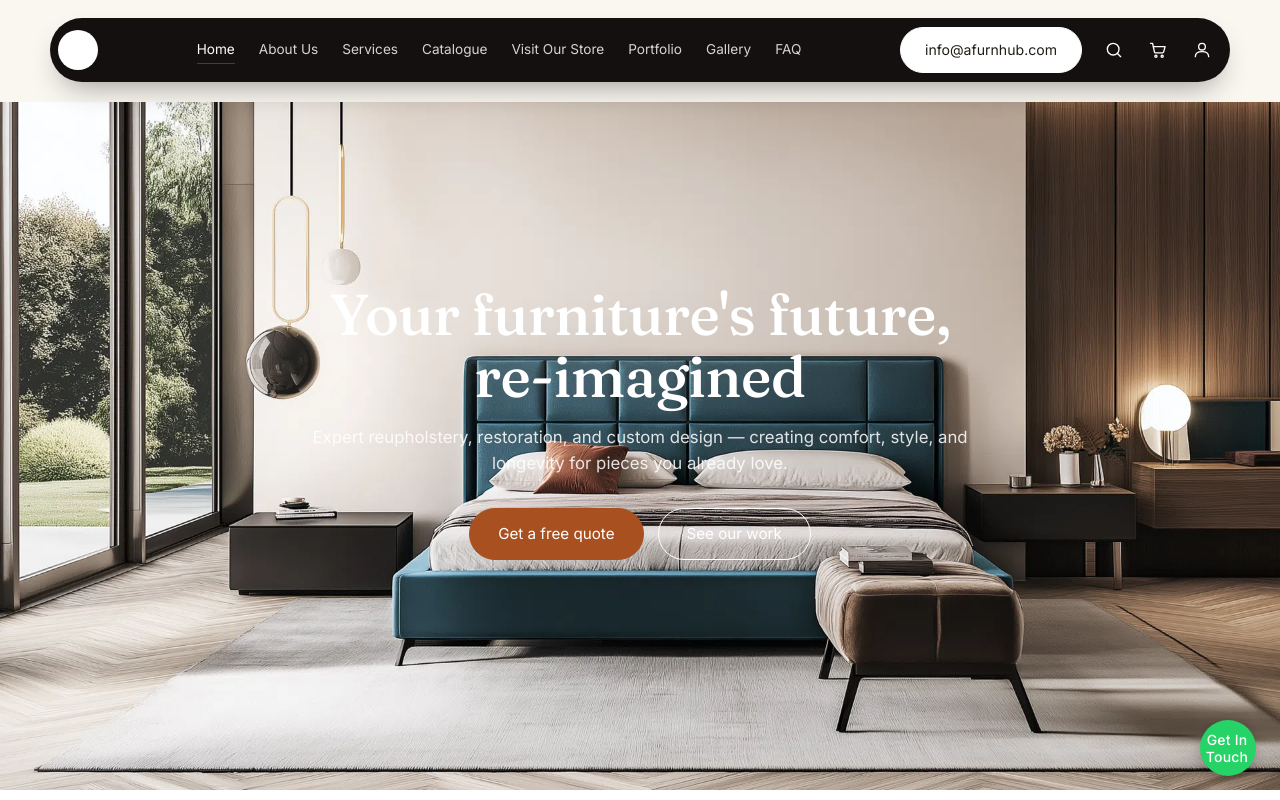
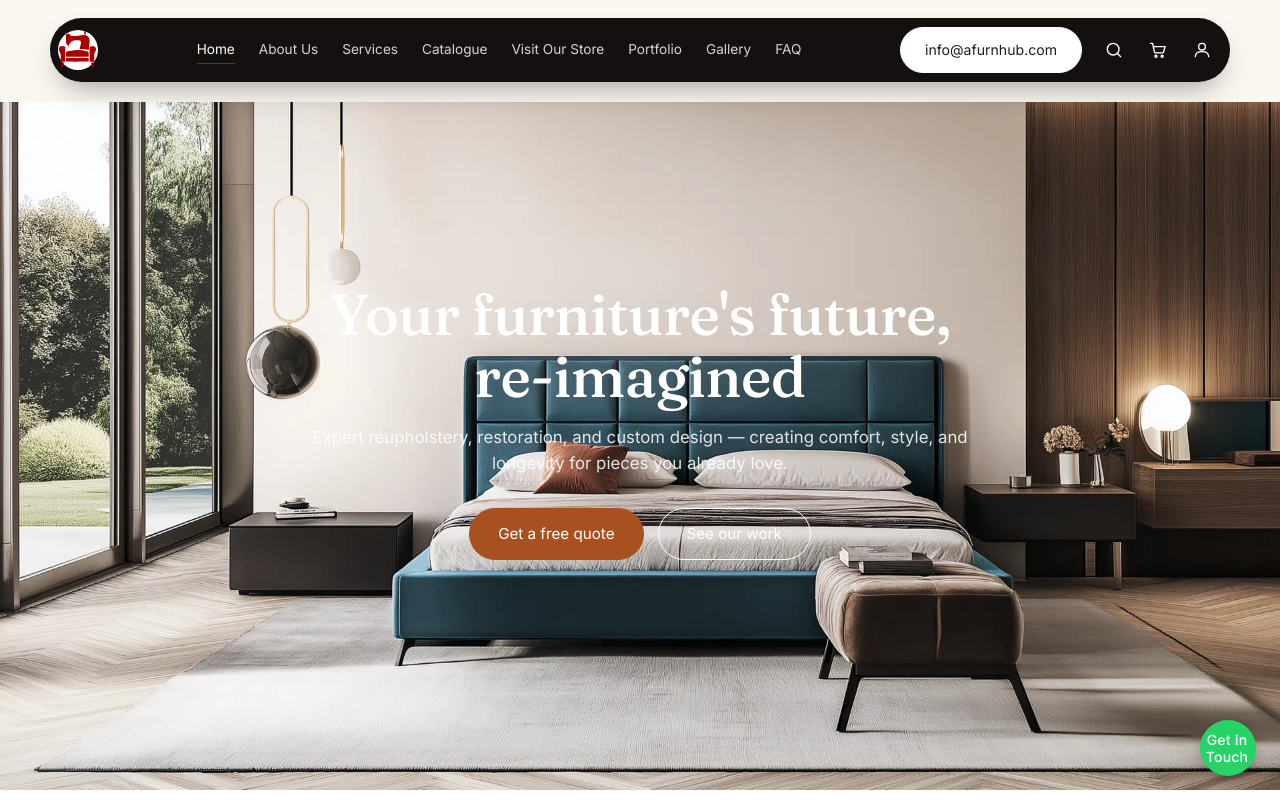
Before and after one commit to alex-upholstery/alexhub, a React (Vite) app: page / in a window 1280 px wide. Shown: the top 800 px of the page. Built offline with nearby package versions, Linux system fonts and the light colour scheme.

Commit message:
new logo

```diff
--- a/src/components/Nav.jsx
+++ b/src/components/Nav.jsx
@@ -1,6 +1,7 @@
 import { useState } from "react";
 import { NavLink } from "react-router-dom";
 import { useCart } from "../pages/CartContext";
+import logo from "../assets/images/logo-animation.svg";
 const LINKS = [
   { to: "/", label: "Home" },
   { to: "/about", label: "About Us" },
@@ -58,16 +59,9 @@ export default function Nav() {
             aria-label="Furn Hub Upholstery — Home"
             onClick={() => setOpen(false)}
           >
-            <span className="brand-mark" style={{ color: "var(--thread)" }}>
-              <svg
-                viewBox="0 0 24 24"
-                fill="none"
-                stroke="currentColor"
-                strokeWidth="1.6"
-                strokeLinecap="round"
-                strokeLinejoin="round"
-              ></svg>
-            </span>
+           <span className="brand-mark">
+  <img src={logo} alt="" />
+</span>
           </NavLink>
 
           <ul className={`nav-links ${open ? "open" : ""}`}>
```
Also changed, not shown: src/assets/images/logo-animation.svg (added), src/assets/images/logo.svg (added).
